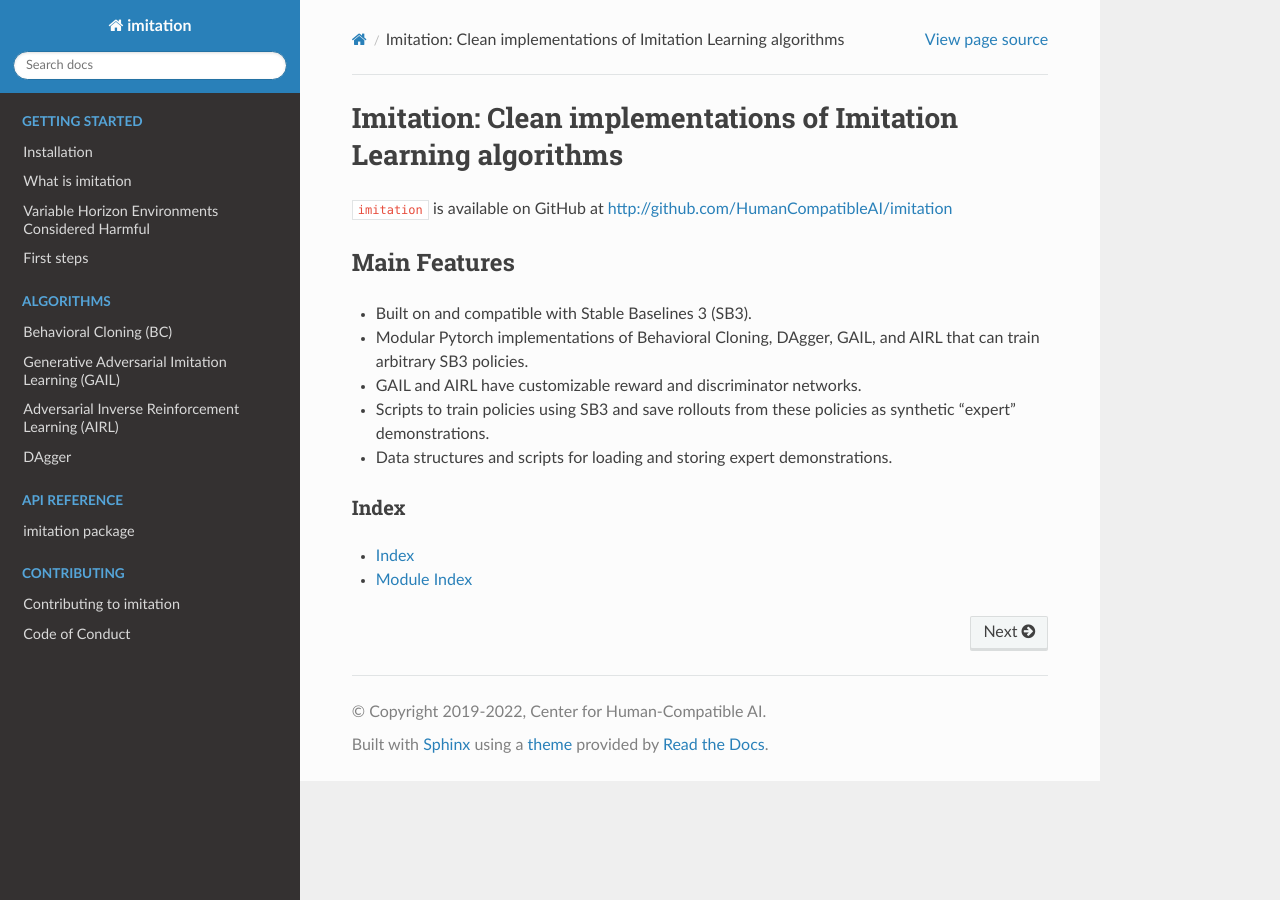
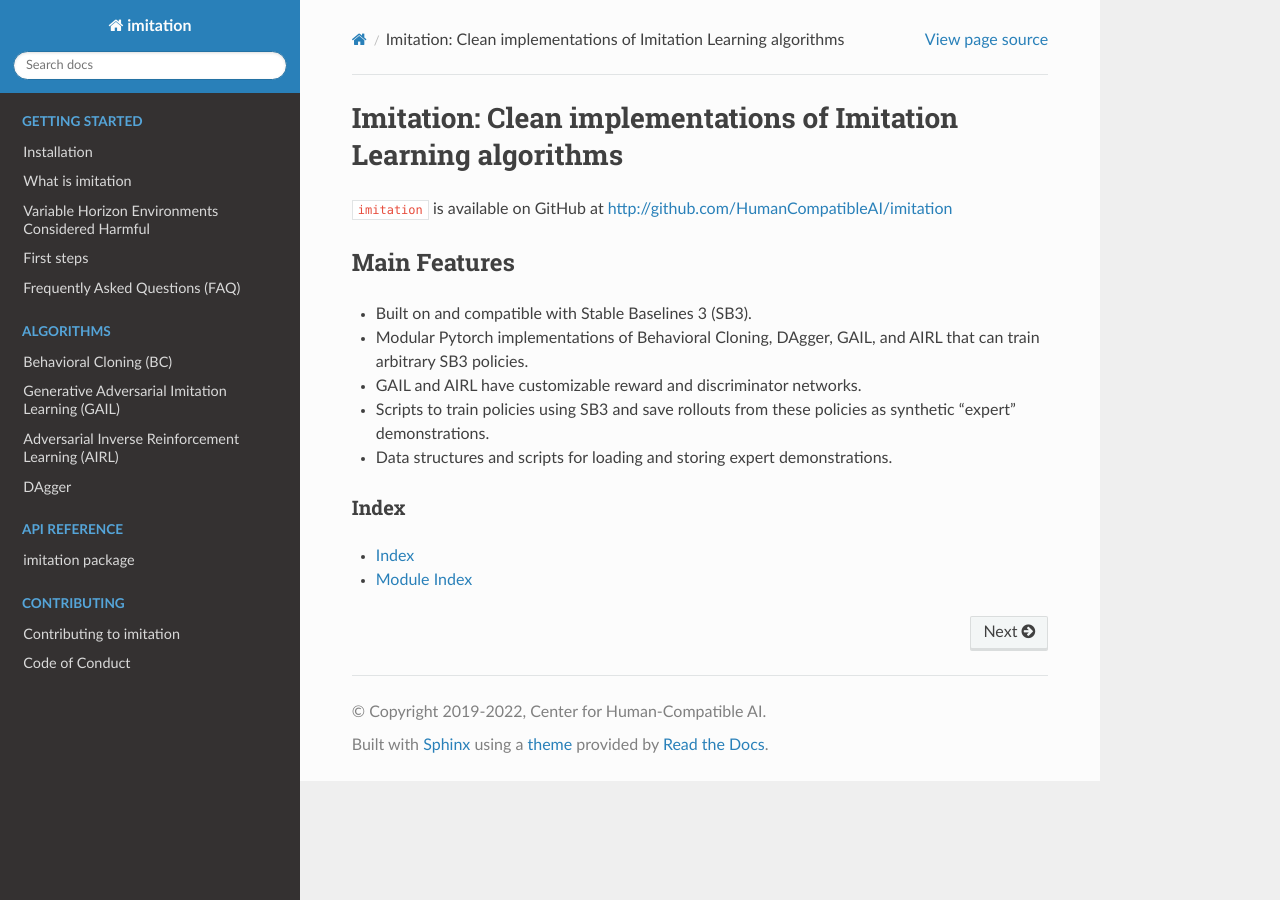
Before and after one commit to HumanCompatibleAI/imitation, a Sphinx documentation site: the page built from docs/index.rst, in a window 1280 px wide. Built offline with Sphinx 7.4.7 and the Read the Docs theme 2.0.0, drawn with Linux system fonts in a browser that asks for light colours.

Commit message:
Add FAQ page

```diff
--- /dev/null
+++ b/docs/getting-started/faq.rst
@@ -0,0 +1,2 @@
+Frequently Asked Questions (FAQ)
+================================
--- a/docs/index.rst
+++ b/docs/index.rst
@@ -30,6 +30,7 @@ Main Features
    getting-started/what-is-imitation
    getting-started/variable-horizon
    getting-started/first-steps
+   getting-started/faq
 
 .. toctree::
    :maxdepth: 2
```
